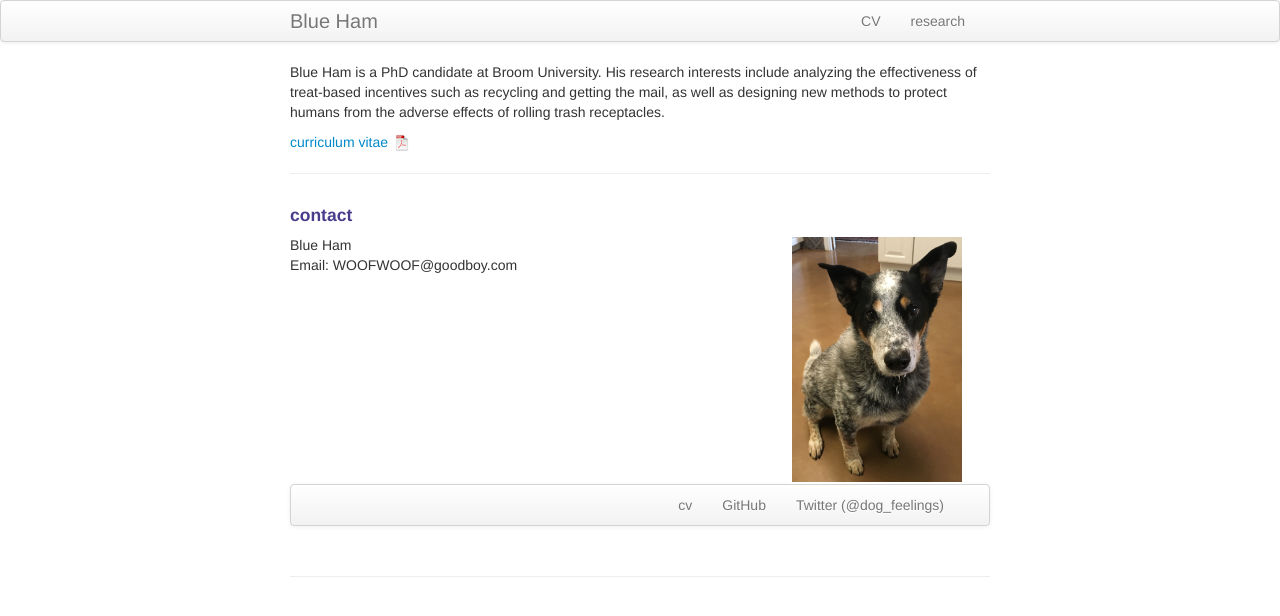
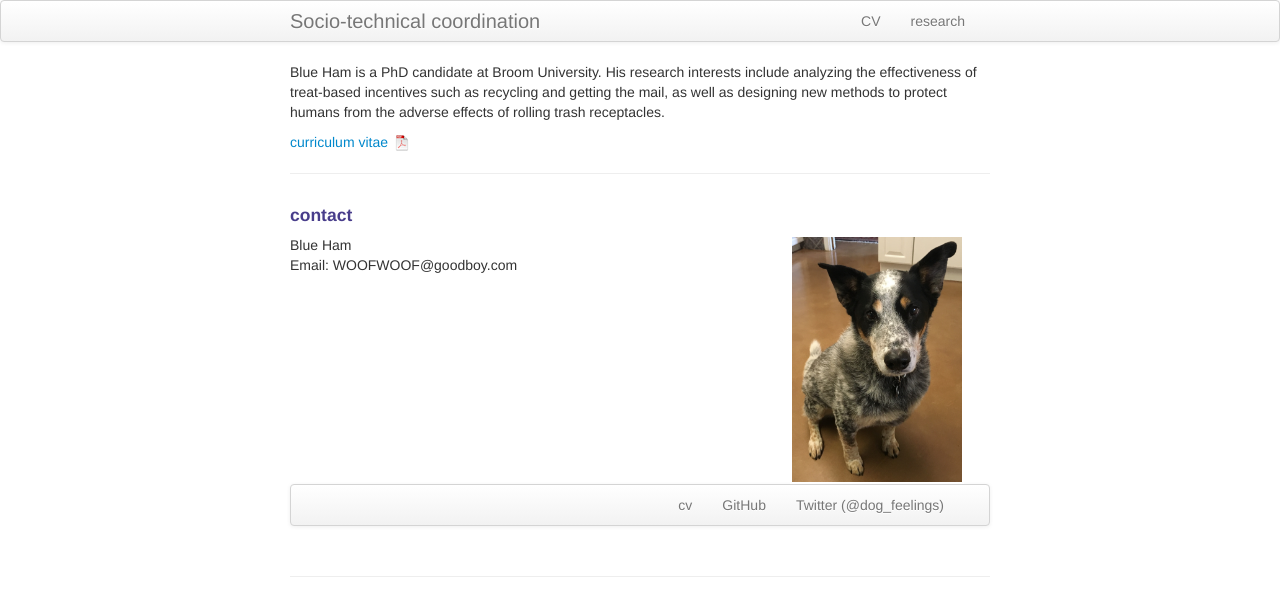
Before and after one commit to ppseguel/-ppseguel.github.io, a Jekyll site: the page built from index.md, in a window 1280 px wide. Shown: the top 616 px of the page. Built offline with Jekyll 4.4.1, drawn with Linux system fonts in a browser that asks for light colours.

Commit message:
update my website

```diff
--- a/_config.yml
+++ b/_config.yml
@@ -8,12 +8,12 @@ highlighter: rouge
 # Themes are encouraged to use these universal variables
 # so be sure to set them if your theme uses them.
 #
-title : Blue Ham
+title : Socio-technical coordination
 author :
-  name : Marisa Carlos
-  email : mbc96@cornell.edu
-  github : mbcarlos
-  twitter : MarisaBriCarlos
+  name : Pedro Seguel
+  other :
+  github : ppseguel
+  twitter : ppseguel
 
 production_url : http://marisabriana.github.io
 
```
